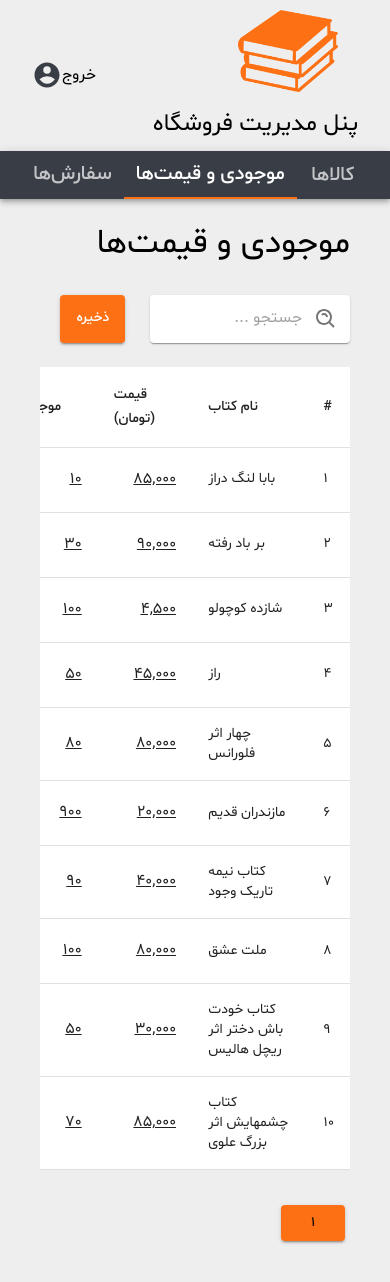
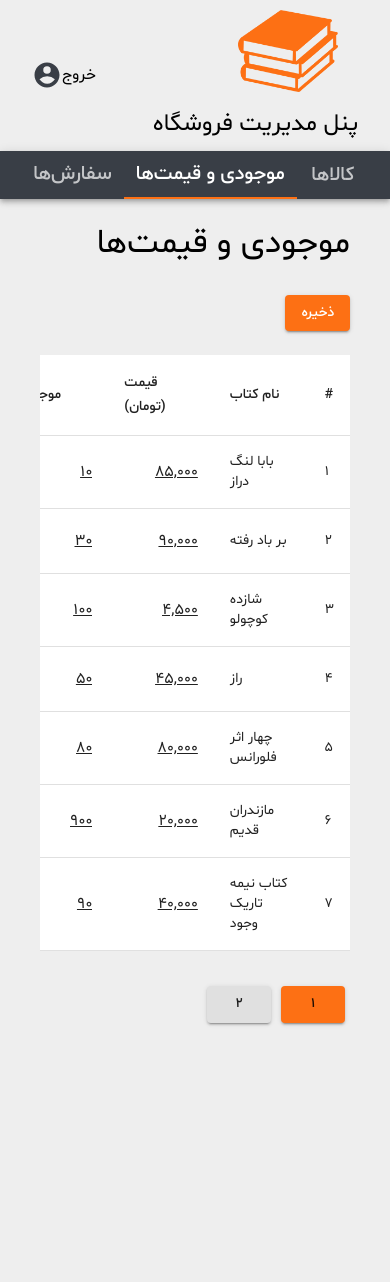
Before and after one commit to shadizohari/maktab48-project-Zohari, a React (Create React App) app in the folder my-app/: page /admin-panel/quantity_and_price in a window 390 px wide. Shown: the top 1282 px of the page. After the commit the page ends 1252 px from the top, so only its background shows below. Built offline with nearby package versions, Linux system fonts and the light colour scheme; data requests are answered from the project's data file; sample sign-in values are in the browser's storage; a web font is replaced by a local one; what jss-rtl would draw is missing.

Commit message:
display none for input search at mobile screen

```diff
--- a/my-app/src/component/DataTableHeader.jsx
+++ b/my-app/src/component/DataTableHeader.jsx
@@ -25,11 +25,16 @@ const useStyles = makeStyles((theme) => ({
         [theme.breakpoints.down('sm')]: {
             marginTop: "30px"
         },
+    },
+    parent_search: {
+        [theme.breakpoints.down('sm')]: {
+            display: "none"
+        },
     }
 
 }));
 
-export default function DataTableHeader({searchInput, titre, textBtn, handelClick, button = true, radio = false, ...props }) {
+export default function DataTableHeader({ searchInput, titre, textBtn, handelClick, button = true, radio = false, ...props }) {
     const classes = useStyles();
     const btn = styleButton();
 
@@ -41,8 +46,8 @@ export default function DataTableHeader({searchInput, titre, textBtn, handelClic
             </Typography>
 
             <div className={classes.marginTop} style={{ display: "flex" }}>
-                <div style={{ marginLeft: "25px" }}>
-                    <SearchInput searchInput={searchInput}/>
+                <div style={{ marginLeft: "25px" }} className={classes.parent_search}>
+                    <SearchInput searchInput={searchInput} />
                 </div>
                 {button ? <Button
                     variant="contained"
--- a/my-app/src/component/DataTableOrders.jsx
+++ b/my-app/src/component/DataTableOrders.jsx
@@ -92,11 +92,23 @@ export default function DataTableOrders({ ...props }) {
     const handleClose = () => {
         setOpen(false);
     };
+
+
+    // search
+    const [searchValue, setSearchValue] = useState("")
+    function searchInput(e) {
+        setSearchValue(e.target.value)
+    }
+    const searchFunc = function (array) {
+        return array.filter((book) => { return (book.userName.includes(searchValue)) });
+    }
+
+
     return (
         <div>
             {/* <LoadingLayout> */}
             {/* <DeliveredStatusContext.Provider value={}> */}
-                <DataTableHeader titre="مدیریت سفارش‌ها" button={false} radio={true} />
+                <DataTableHeader titre="مدیریت سفارش‌ها" button={false} radio={true} searchInput={(e) => searchInput(e)}/>
                 <DataTableContainer>
                     <TableHead>
                         <TableRow>
@@ -110,7 +122,9 @@ export default function DataTableOrders({ ...props }) {
                         </TableRow>
                     </TableHead>
                     <TableBody>
-                        < MapOrdersList data={orders} start={start} end={end} />
+
+                       {!searchValue?< MapOrdersList data={orders} start={start} end={end} />:< MapOrdersList data={searchFunc(orders)} start={start} end={end} />}
+
                     </TableBody>
 
                 </DataTableContainer>
--- a/my-app/src/component/DataTableQuantity&Price.jsx
+++ b/my-app/src/component/DataTableQuantity&Price.jsx
@@ -108,9 +108,9 @@ export default function DataTableQuanitityandPrices({ ...props }) {
 
     // // table pagenation
     useEffect(() => {
-        setArray(paginationCalculate(length, 10))
+        setArray(paginationCalculate(length, 7))
     }, [length])
-    const { start, end, changePage, activePageNumber } = usePagination(10)
+    const { start, end, changePage, activePageNumber } = usePagination(7)
 
 
 
@@ -169,7 +169,7 @@ export default function DataTableQuanitityandPrices({ ...props }) {
     }
 
 
-    //    // search
+    // search
     const [searchValue, setSearchValue] = useState("")
     function searchInput(e) {
         setSearchValue(e.target.value)
```
Also changed, not shown: my-app/src/hook/usePagination.jsx (+4 -4 lines).
